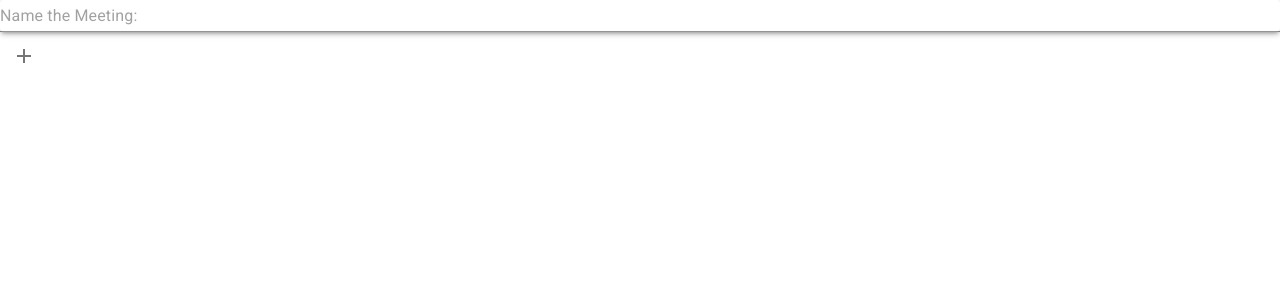
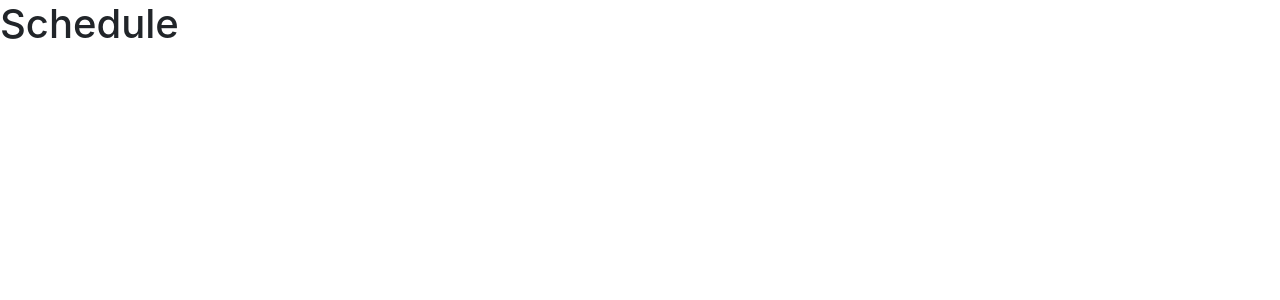
Before and after one commit to Semester-ly/Freethyme, a React (Create React App) app: page /create in a window 1280 px wide. Shown: the top 300 px of the page. Built offline with nearby package versions, Linux system fonts and the light colour scheme.

Commit message:
add navigation from Landing to Schedule

```diff
--- a/package.json
+++ b/package.json
@@ -18,6 +18,7 @@
     "react": "^17.0.2",
     "react-dom": "^17.0.2",
     "react-redux": "^7.2.6",
+    "react-router-dom": "^6.2.2",
     "react-schedule-selector": "^3.0.0",
     "react-scripts": "5.0.0",
     "sass": "^1.49.9",
--- a/src/App.tsx
+++ b/src/App.tsx
@@ -3,27 +3,24 @@ import Calendar from './components/Calendar';
 import Participants from './components/Participants';
 import Header from './components/Header';
 import Landing from './pages/Landing';
+import Schedule from './pages/Schedule';
+import { BrowserRouter as Router, Routes, Route } from "react-router-dom";
+
 
 function App() {
 
 
-
   return (
-    <Landing />
-    // <div className="container">
-    //   <Header name="Kiron Deb"/>
-
-    //   <div className="row">
-    //     <div className="col-10">
-    //       <Calendar/>
-    //     </div>
-
-    //     <div className="col-2">
-    //       <Participants/>
-    //     </div>
-    //   </div>
-    // </div>
+    <>
+      <Router>
+        <Routes>
+        <Route path="/" element={<Landing />} />
+        <Route path="/create" element={<Schedule />} />
+        </Routes>
+      </Router>
+    </>
   );
 }
 
+
 export default App;
--- a/src/pages/Landing.tsx
+++ b/src/pages/Landing.tsx
@@ -1,13 +1,14 @@
-import React from "react";
 import { FormControl, IconButton, Input, Paper } from '@material-ui/core';
 import { Add } from "@material-ui/icons";
 import { useAppSelector, useAppDispatch } from '../app/hooks'
 import { createMeeting } from './meetingNameSlice'
+import { useNavigate } from "react-router-dom"
 
 function Landing(){
   const meetingName = useAppSelector(state=> state.meetingName.meetingName);
   console.log(meetingName);
   const dispatch = useAppDispatch();
+  const navigate = useNavigate();
 
 
   return(
@@ -15,13 +16,13 @@ function Landing(){
       <Paper elevation={3}>
         <FormControl fullWidth>
           <Input
-            id="meetingName"
+            className="meetingName"
             placeholder="Name the Meeting:"
             onChange={(event)=>dispatch(createMeeting(event.target.value))}
           />
         </FormControl>
       </Paper>
-      <IconButton id="createMeeting">
+      <IconButton className="addSchedule" onClick={() => navigate("/create")}>
         <Add />
       </IconButton>
     </>
--- /dev/null
+++ b/src/pages/Schedule.tsx
@@ -0,0 +1,12 @@
+// figma second & third pages
+// where users create/edit the schedule
+
+function Schedule() {
+  return(
+    <>
+      <h1>Schedule</h1>
+    </>
+  );
+}
+
+export default Schedule;
```
Also changed, not shown: 2 other files (tests, documents, lock files or other folders).
